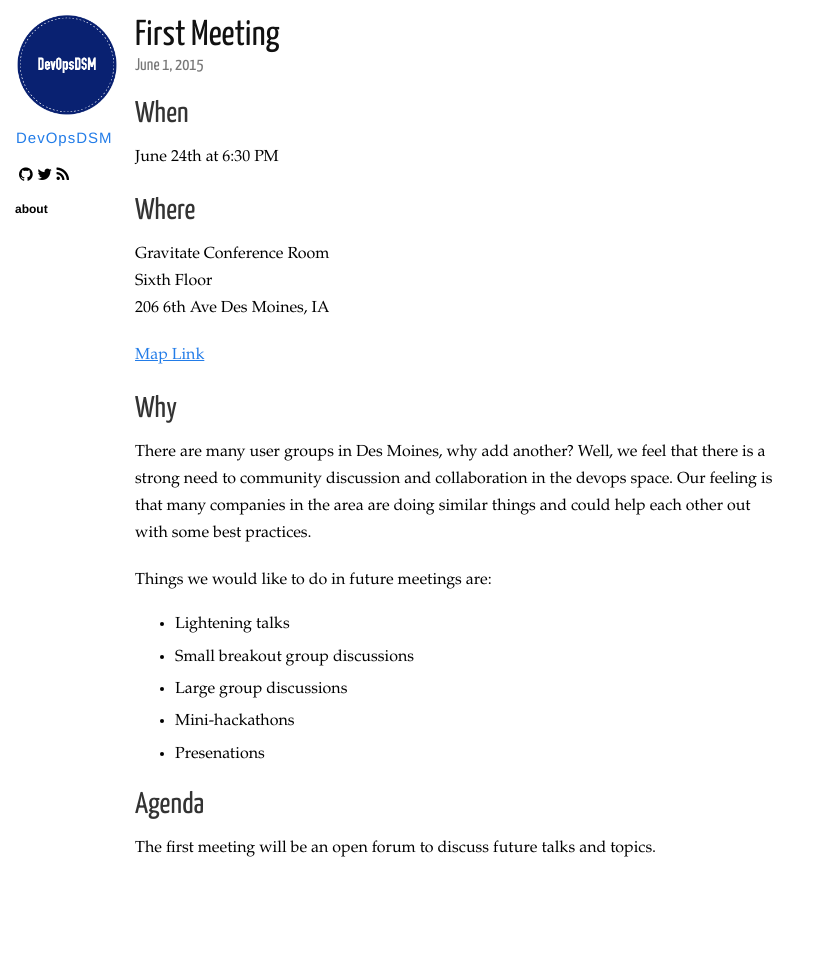
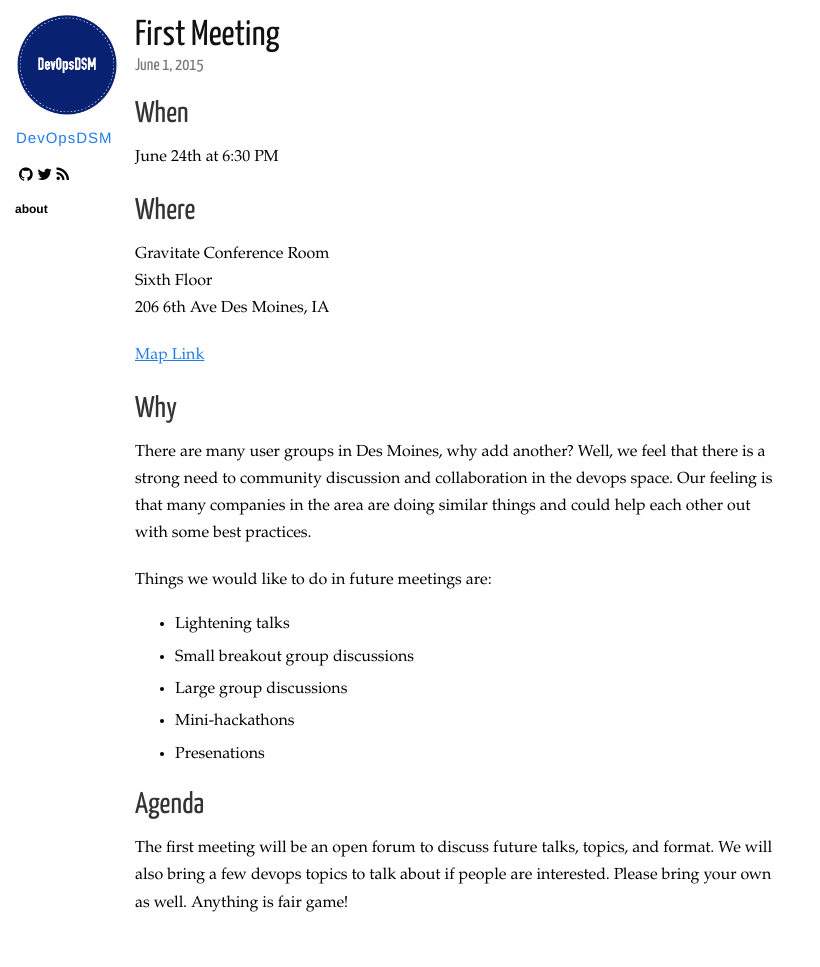
Before and after one commit to DevOpsDSM/devopsdsm, a Jekyll site: the page built from _posts/2015-06-01-First-Meeting.md, in a window 1280 px wide. Shown: the whole page, without its empty margins (0-820 px from the left). Built offline with Jekyll 4.4.1, drawn with Linux system fonts in a browser that asks for light colours; nearby versions of some CDN libraries; Markdown is read by kramdown in place of the engine named in the settings; before the commit the page ends 912 px from its top, so only the background shows below that.

Commit message:
more info on first meeting

```diff
--- a/_posts/2015-06-01-First-Meeting.md
+++ b/_posts/2015-06-01-First-Meeting.md
@@ -33,4 +33,6 @@ Things we would like to do in future meetings are:
 
 ## Agenda
 
-The first meeting will be an open forum to discuss future talks and topics.
+The first meeting will be an open forum to discuss future talks, topics, and format.
+We will also bring a few devops topics to talk about if people are interested.
+Please bring your own as well. Anything is fair game!
```
